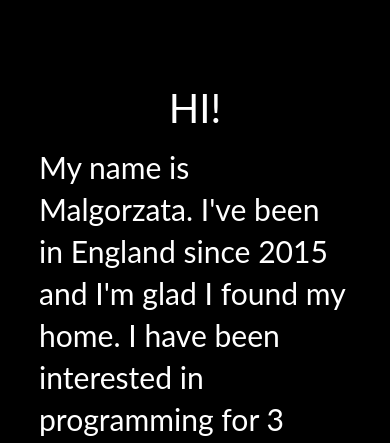
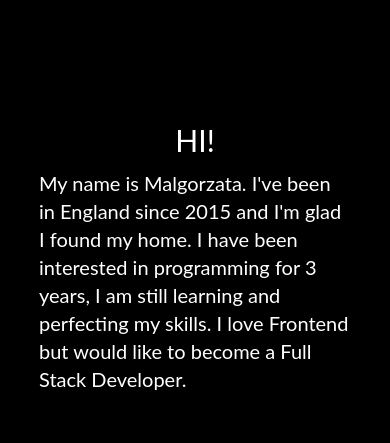
Before and after one commit to malgorzatajPL/Portfolio-React, a React (Create React App) app: page / in a window 390 px wide. Shown: the part 762-1205 px from the top of the page. Built offline with nearby package versions, Linux system fonts and the light colour scheme.

Commit message:
improve about me section for mobile

```diff
--- a/src/components/About.style.js
+++ b/src/components/About.style.js
@@ -5,6 +5,10 @@ import { device } from '../shared/MediaQuery';
 export const AboutStyle = styled.section`
   width: 100%;
   color: ${theme.palette.common.white};
+  min-height: 100vh;
+  z-index: 10;
+  position: relative;
+  background: ${theme.palette.common.black};
 `;
 export const AboutHeader = styled.div`
   display: flex;
@@ -22,12 +26,22 @@ export const AboutHeader = styled.div`
 `;
 
 export const TitleAbout = styled.h3`
-  font-size: ${fontSize(40)};
   font-family: ${theme.fontFamily.main};
   line-height: 1.9;
+  @media ${device.mobileS} {
+    font-size: ${fontSize(30)};
+  }
+  @media ${device.laptop} {
+    font-size: ${fontSize(40)};
+  }
 `;
 export const ContentAbout = styled.p`
-  font-size: ${fontSize(30)};
   line-height: 1.4;
   font-family: ${theme.fontFamily.main};
+  @media ${device.mobileS} {
+    font-size: ${fontSize(20)};
+  }
+  @media ${device.laptop} {
+    font-size: ${fontSize(30)};
+  }
 `;
--- a/src/components/Hero.style.js
+++ b/src/components/Hero.style.js
@@ -4,7 +4,7 @@ import { device } from '../shared/MediaQuery';
 
 export const HeroStyle = styled.section`
   width: 100%;
-  height: 95vh;
+  height: 100vh;
   color: ${theme.palette.common.white};
   position: relative;
   z-index: 1;
```
